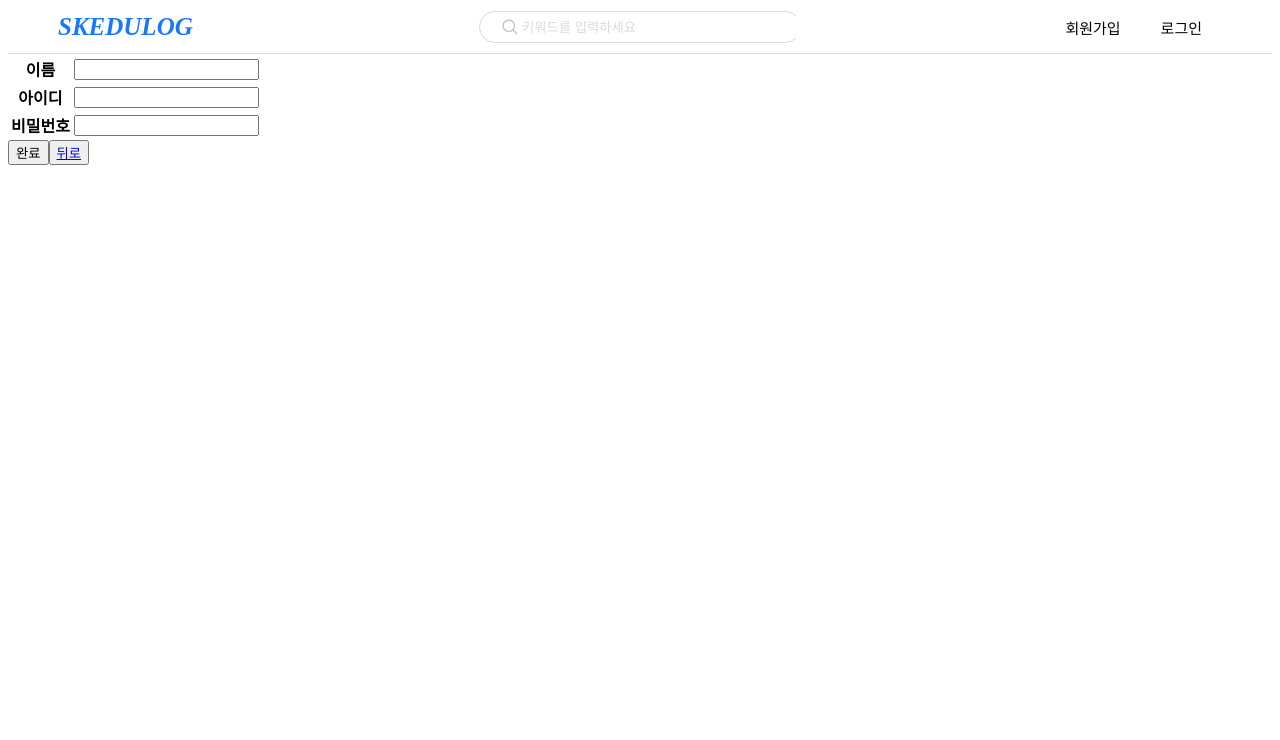
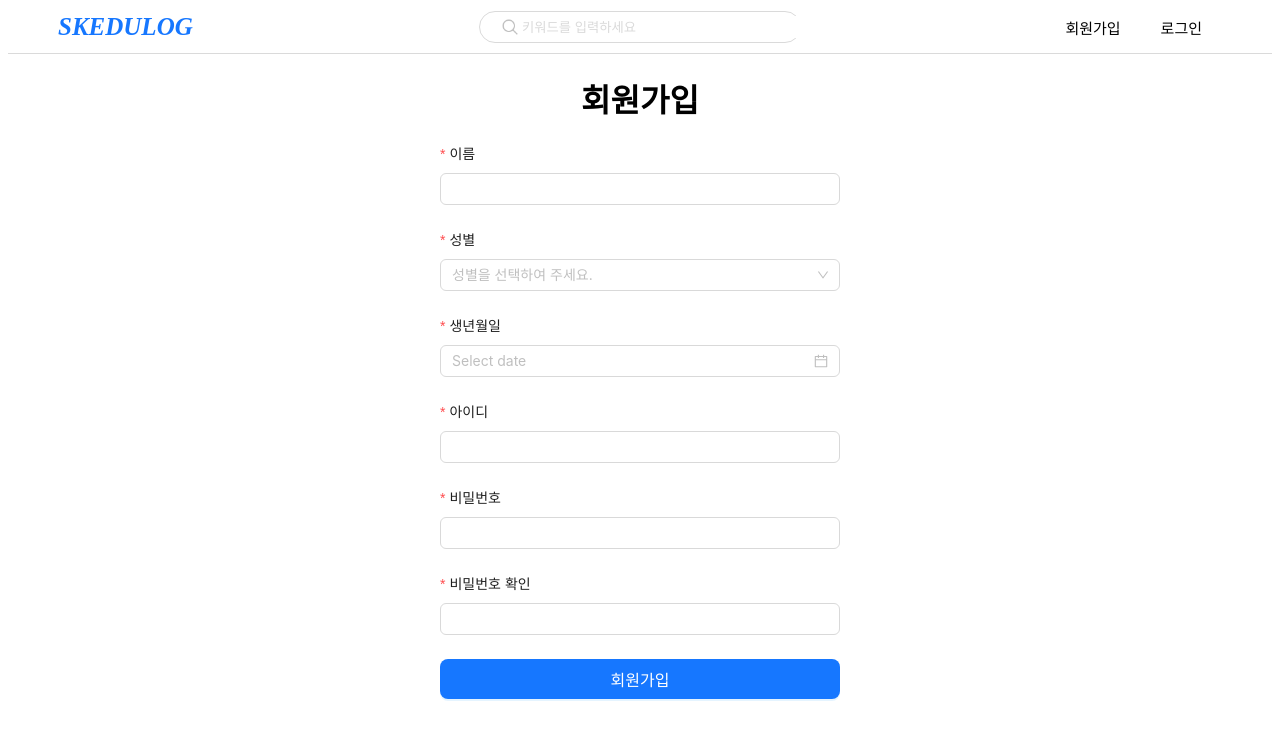
Before and after one commit to skedulog/skedulog-FE, a React (Vite) app: page /signup in a window 1280 px wide. Shown: the top 740 px of the page. Built offline with nearby package versions, Linux system fonts and the light colour scheme.

Commit message:
set up sign up form

```diff
--- a/src/components/navbar/Navbar.tsx
+++ b/src/components/navbar/Navbar.tsx
@@ -61,9 +61,7 @@ const Navbar: React.FC = () => {
                     <img className={styles.search_icon} src={searchImage} alt="" />
                 </div>
                 <div>
-                    <input
-                        className={styles.search_input} type="text" placeholder="키워드를 입력하세요" onKeyDown={handleSearch}
-                    />
+                    <input className={styles.search_input} type="text" placeholder="키워드를 입력하세요" onKeyDown={handleSearch} />
                 </div>
             </div>
             <div className={styles.menu}>
--- a/src/routes/signup/SignUp.tsx
+++ b/src/routes/signup/SignUp.tsx
@@ -1,7 +1,9 @@
-import { useEffect, useState } from "react";
+import { useEffect } from "react";
 import { gql, useMutation } from "@apollo/client";
+import { useForm } from "antd/es/form/Form";
+import { Button, Form, Input, Select, DatePicker } from "antd"
 import { Member } from "../../interfaces/Member";
-import ButtonLink from "../../components/common/ButtonLink";
+import styles from "../../styles/routes/signup/SignUp.module.scss"
 
 const CREATE_MEMBER = gql`
     mutation Mutation($createMemberUsername: String!, $createMemberPassword: String!, $createMemberFullName: String!) {
@@ -16,14 +18,9 @@ const CREATE_MEMBER = gql`
 
 export default function SignUp() {
 
-    const [member, setMember] = useState<Member>({
-        id: 0,
-        username: "",
-        password: "",
-        fullName: ""
-    });
+    const [createMember, { data }] = useMutation(CREATE_MEMBER);
 
-    const [createMember, { data }] = useMutation(CREATE_MEMBER);
+    const [form] = useForm();
 
     useEffect(() => {
         if (data !== undefined) {
@@ -31,50 +28,165 @@ export default function SignUp() {
         }
     }, [data]);
 
-    const onNameChange = (event: React.ChangeEvent<HTMLInputElement>) => {
-        setMember((current) => {
-            return {...current, fullName: event.target.value}
-        });
+    const validateUsername = (_: object, username: string) => {
+        if (username?.length < 6 || username?.length > 20) {
+            return Promise.reject(new Error('아이디는 6자 이상 20자 이하여야 합니다.'))
+        }
+        // 아이디 중복검사 로직 추가
+
+        return Promise.resolve();
     }
 
-    const onUsernameChange = (event: React.ChangeEvent<HTMLInputElement>) => {
-        setMember((current) => {
-            return {...current, username: event.target.value}
-        });
+    const validatePassword = (_: object, password: string) => {
+        if (password?.length < 8 || password?.length > 20) {
+            return Promise.reject(new Error('비밀번호는는 8자 이상 20자 이하여야 합니다.'))
+        }
+        return Promise.resolve();
     }
 
-    const onPasswordChange = (event: React.ChangeEvent<HTMLInputElement>) => {
-        setMember((current) => {
-            return {...current, password: event.target.value}
-        });
+    const validateConfirmPassword = (_: object, confirmPassword: string) => {
+        const password = form.getFieldValue('password');
+        if (confirmPassword !== password) {
+            return Promise.reject(new Error('비밀번호가 일치하지 않습니다.'))
+        }
+        return Promise.resolve();
     }
 
-    const confirmCreateMember = () => {
+    const handleCreateMember = (data: Member) => {
         if (window.confirm("회원 가입을 진행 하시겠습니까?")) {
-            createMember({variables: { createMemberUsername: member.username, createMemberPassword: member.password, createMemberFullName: member.fullName }});
+            createMember({
+                variables: {
+                    createMemberUsername: data.username,
+                    createMemberPassword: data.password,
+                    createMemberFullName: data.fullName,
+                }
+            });
         }
     }
 
+    const handleFinishFailed = (error: any) => {
+        console.log('[ERROR]' + error);
+    }
+
     return (
-        <div>
-            <table>
-                <tbody>
-                    <tr>
-                        <th>이름</th>
-                        <td><input type="text" value={member.fullName} onChange={onNameChange} /></td>
-                    </tr>
-                    <tr>
-                        <th>아이디</th>
-                        <td><input type="text" value={member.username} onChange={onUsernameChange} /></td>
-                    </tr>
-                    <tr>
-                        <th>비밀번호</th>
-                        <td><input type="password" value={member.password} onChange={onPasswordChange} /></td>
-                    </tr>
-                </tbody>
-            </table>
-            <button onClick={confirmCreateMember}>완료</button>
-            <ButtonLink link="/member/list" text="뒤로" />
+        <div className={styles.sign_up_form_container}>
+            <div className={styles.page_title}>
+                <h1>회원가입</h1>
+            </div>
+            <div className={styles.sign_up_form}>
+                <Form form={form} name="signUpForm" layout="vertical" onFinish={handleCreateMember} onFinishFailed={handleFinishFailed}>
+                    <Form.Item
+                        name="fullName"
+                        label="이름"
+                        rules={[
+                            {
+                                required: true,
+                                message: "이름은 필수입력 항목입니다."
+                            }
+                        ]}
+                        validateTrigger={['onBlur']}
+                    >
+                        <Input maxLength={10} />
+                    </Form.Item>
+                    <Form.Item
+                        name="gender"
+                        label="성별"
+                        rules={[
+                            {
+                                required: true,
+                                message: '성별은 필수입력 항목입니다.'
+                            }
+                        ]}
+                        validateTrigger={['onBlur']}
+                    >
+                        <Select
+                            placeholder="성별을 선택하여 주세요."
+                            options={[
+                                {value: "MALE", label: "남성"},
+                                {value: "FEMALE", label: "여성"},
+                                {value: "OTHER", label: "선택안함"},
+                            ]}
+                        />
+                    </Form.Item>
+                    <Form.Item
+                        name="dateOfBirth"
+                        label="생년월일"
+                        rules={[
+                            {
+                                type: 'object' as const,
+                                required: true,
+                                message: '생년월일은 필수입력 항목입니다.'
+                            }
+                        ]}
+                    >
+                        <DatePicker className={styles.date_picker}/>
+                    </Form.Item>
+                    <Form.Item
+                        name="username"
+                        label="아이디"
+                        rules={[
+                            {
+                                required: true,
+                                message: "아이디는 필수입력 항목입니다."
+                            },
+                            {
+                            pattern: /^[A-Za-z0-9]+$/,
+                            message: '아이디는 영어 대소문자와 숫자로만 이루어져야 합니다.'
+                            },
+                            {
+                                validator: validateUsername,
+                            },
+                        ]}
+                        validateTrigger={['onBlur']}
+                    >
+                        <Input
+                        />
+                    </Form.Item>
+                    <Form.Item
+                        name="password"
+                        label="비밀번호"
+                        rules={[
+                            {
+                                required: true,
+                                message: "비밀번호는 필수입력 항목입니다."
+                            },
+                            {
+                                pattern: /^(?=.*[a-zA-Z])(?=.*\d)(?=.*[@$!%*?&])[A-Za-z\d@$!%*?&]+$/,
+                                message: '비밀번호는 대소문자, 숫자, 특수문자를 모두 포함하여야 합니다.'
+                            },
+                            {
+                                validator: validatePassword,
+                            }
+                        ]}
+                        validateTrigger={['onBlur']}
+                    >
+                        <Input
+                            type="password"
+                        />
+                    </Form.Item>
+                    <Form.Item
+                        name="confirmPassword"
+                        label="비밀번호 확인"
+                        rules={[
+                            {
+                                required: true,
+                                message: "비밀번호 확인은 필수입력 항목입니다."
+                            },
+                            {
+                                validator: validateConfirmPassword,
+                            }
+                        ]}
+                        validateTrigger={['onBlur']}
+                    >
+                        <Input
+                            type="password"
+                        />
+                    </Form.Item>
+                    <Form.Item>
+                        <Button block size="large" type="primary" htmlType="submit">회원가입</Button>
+                    </Form.Item>
+                </Form>
+            </div>
         </div>
     );
 }
--- /dev/null
+++ b/src/styles/routes/signup/SignUp.module.scss
@@ -0,0 +1,13 @@
+.sign_up_form_container {
+    display: flex;
+    flex-direction: column;
+    align-items: center;
+    width: 100%;
+    .sign_up_form {
+        width: 25rem;
+    }
+}
+
+.date_picker {
+    width:100%;
+}
```
